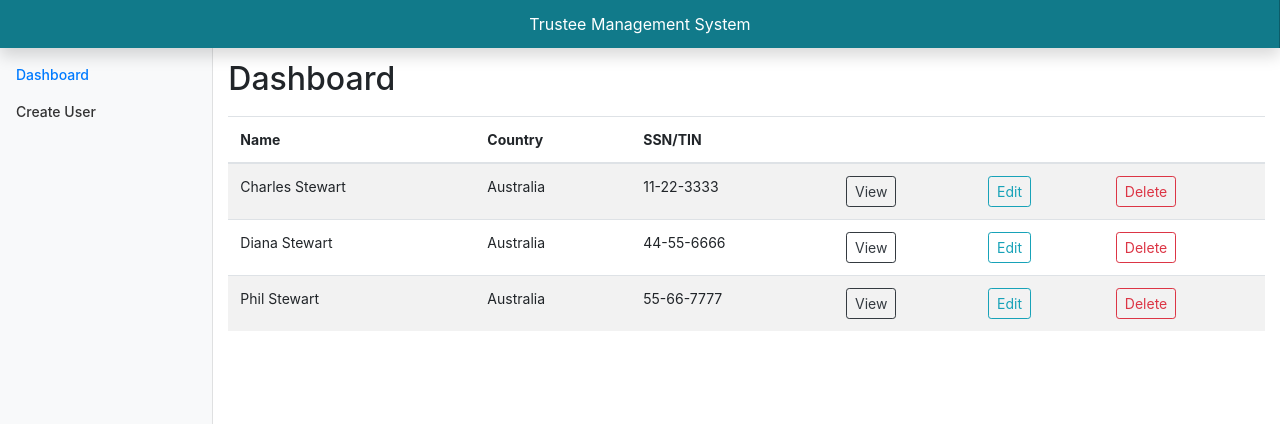
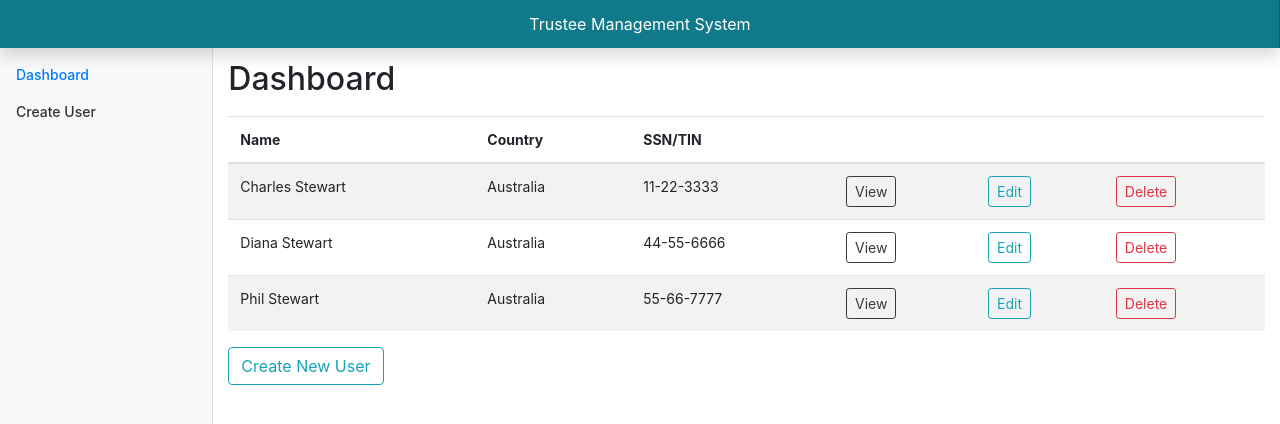
Before and after one commit to vsquared101/angular-case-study, an Angular app: page / in a window 1280 px wide. Shown: the top 424 px of the page. Built offline with nearby package versions, Linux system fonts and the light colour scheme; data requests are answered from the project's data file.

Commit message:
Add create new user button to dashboard page.

```diff
--- a/src/app/user-list/user-list.component.html
+++ b/src/app/user-list/user-list.component.html
@@ -23,3 +23,4 @@
     </tbody>
   </table>
 </div>
+<button class="btn btn-outline-info btn-xs" routerLink="/users/new">Create New User</button>
```
